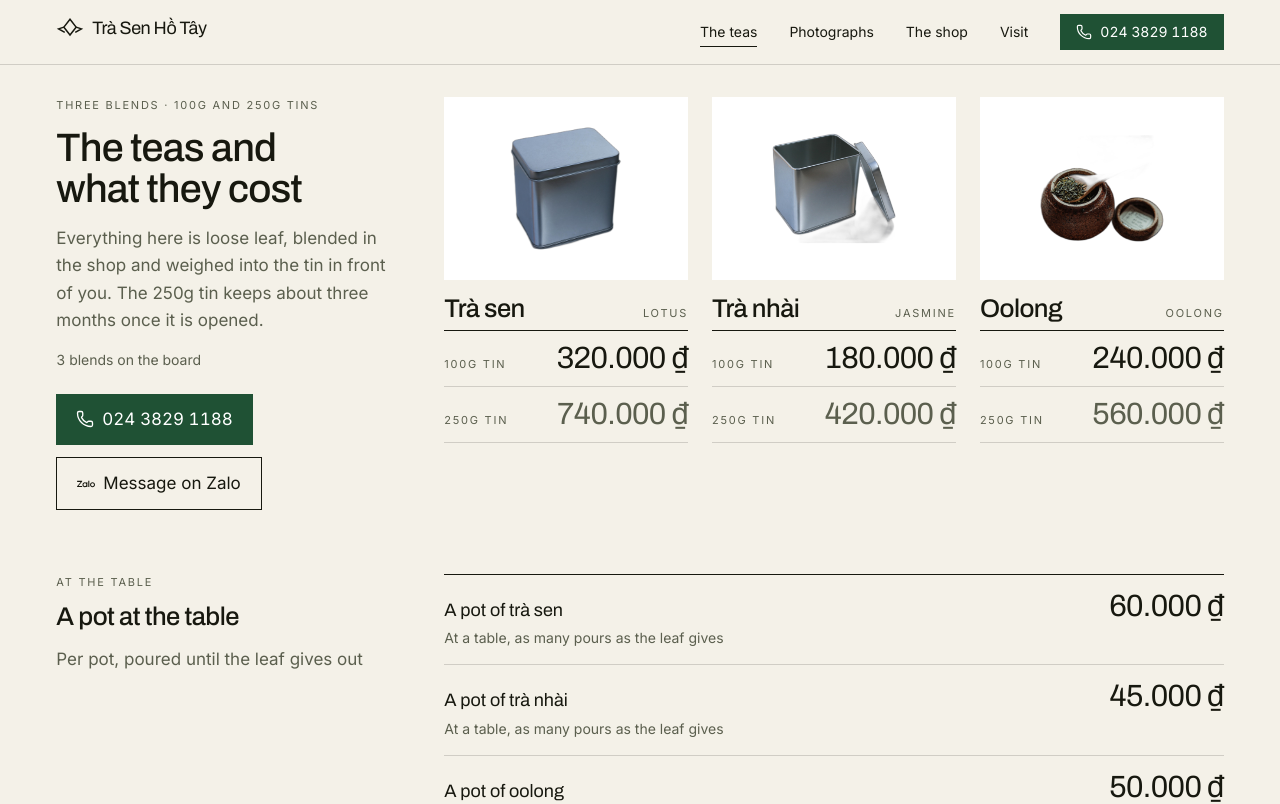
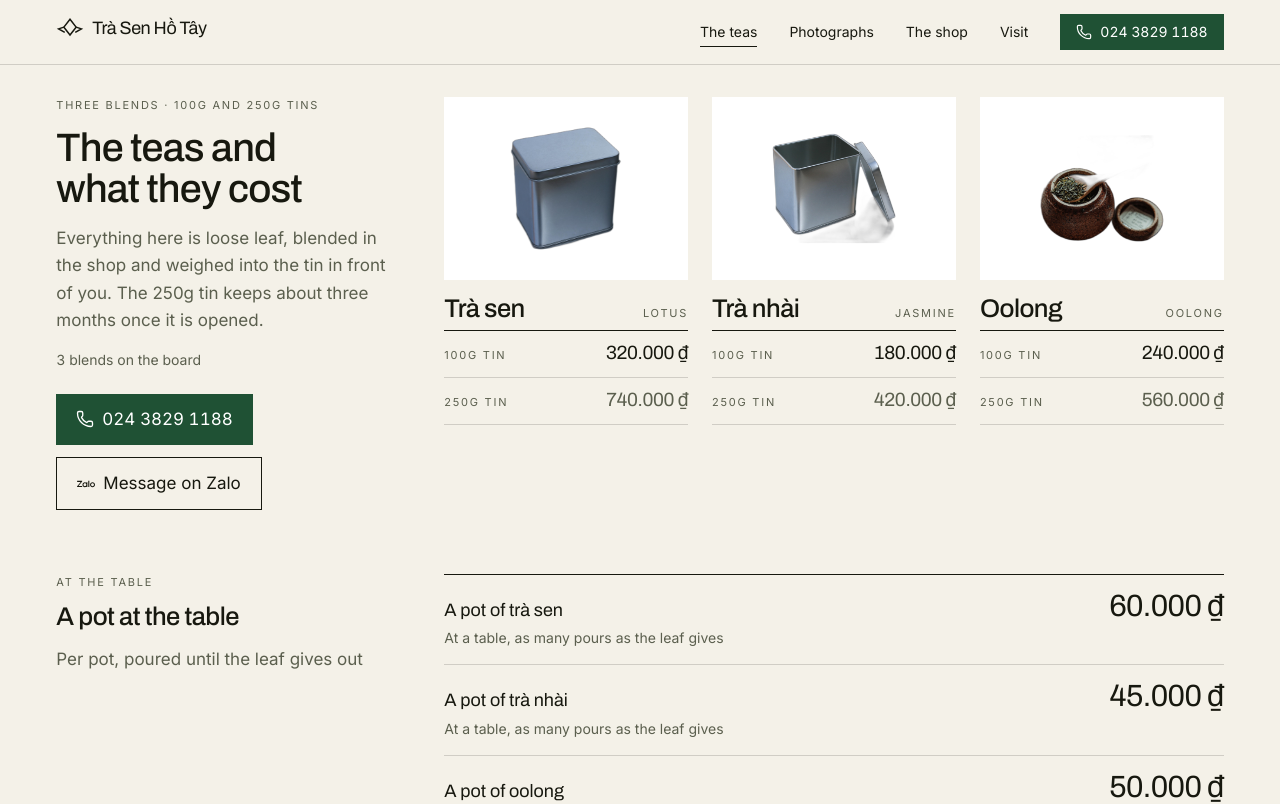
Before and after one commit to ThanhNV121097/project-22076780, a React (Vite) app in the folder code/frontend/: page /teas in a window 1280 px wide. Shown: the top 804 px of the page. Built offline with nearby package versions, Linux system fonts and the light colour scheme.

Commit message:
design: prices fit the board, reveals play on entry, the shop's own photograph on /about

```diff
--- a/code/frontend/src/components/TeaTile.tsx
+++ b/code/frontend/src/components/TeaTile.tsx
@@ -29,11 +29,11 @@ export default function TeaTile({ tea }: { tea: Tea }) {
       <div className="mt-auto">
         <div className="flex items-baseline justify-between gap-3 border-b border-line py-[var(--space-3)]">
           <T k="board.w100" className="font-body text-[length:var(--size-label)] uppercase tracking-[var(--tracking-label)] text-ink-soft" />
-          <Price amount={tea.price_100} testId={`price-${tea.id}-100`} />
+          <Price amount={tea.price_100} board testId={`price-${tea.id}-100`} />
         </div>
         <div className="flex items-baseline justify-between gap-3 border-b border-line py-[var(--space-3)]">
           <T k="board.w250" className="font-body text-[length:var(--size-label)] uppercase tracking-[var(--tracking-label)] text-ink-soft" />
-          <Price amount={tea.price_250} soft testId={`price-${tea.id}-250`} />
+          <Price amount={tea.price_250} soft board testId={`price-${tea.id}-250`} />
         </div>
       </div>
     </article>
```
